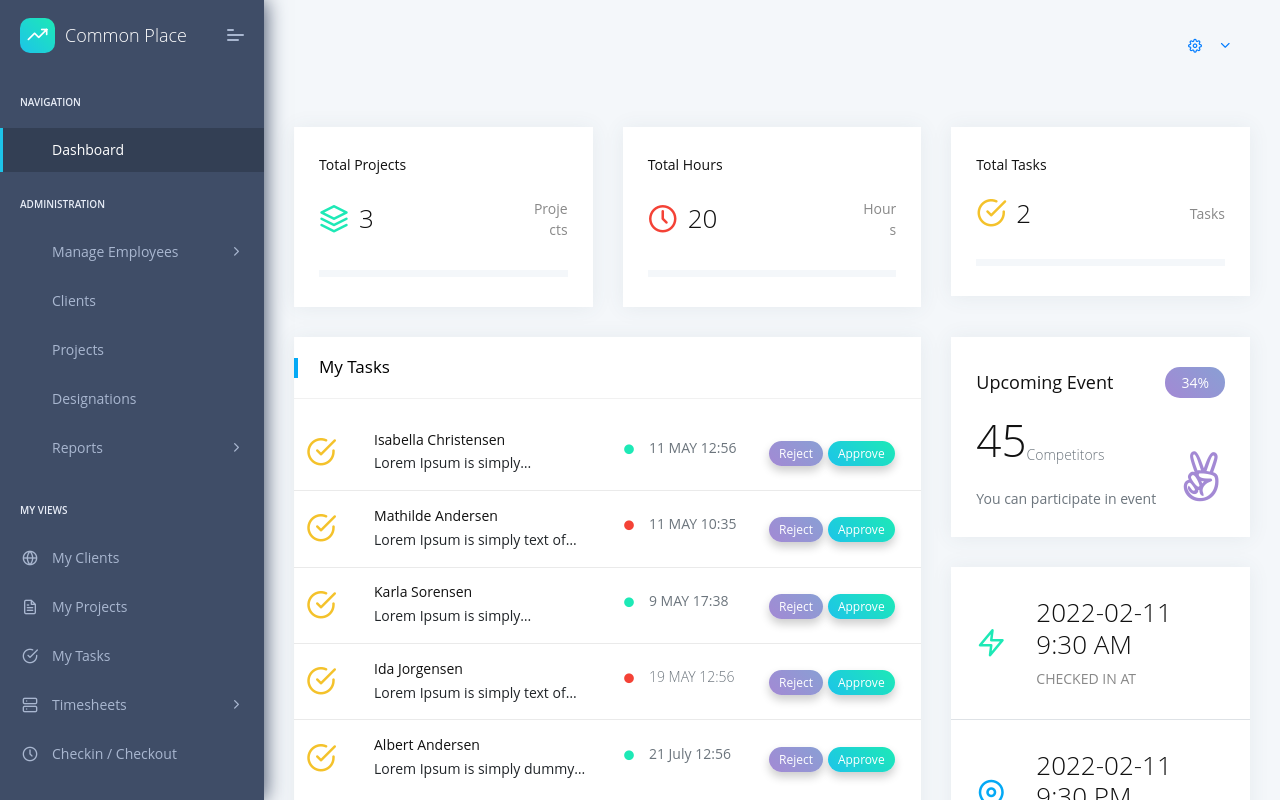
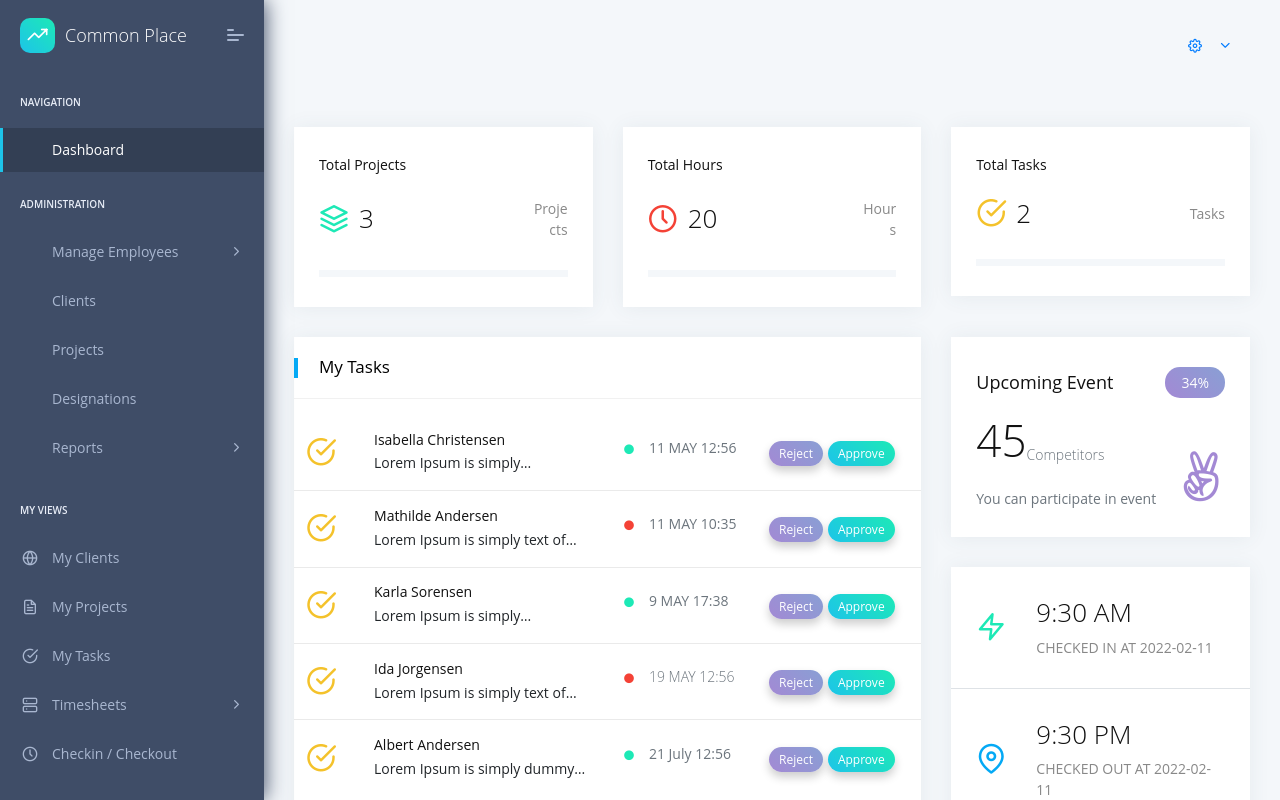
Before and after one commit to aadithyan/common_place_frontend, a React (Create React App) app: page /dashboard in a window 1280 px wide. Shown: the top 800 px of the page. Built offline with nearby package versions, Linux system fonts and the light colour scheme; some icons are missing.

Commit message:
Updating the layouts

```diff
--- a/src/Components/BoxThree/BoxThree.js
+++ b/src/Components/BoxThree/BoxThree.js
@@ -9,8 +9,8 @@ function BoxThree(props) {
             <i className="feather icon-zap f-30 text-c-green"></i>
           </div>
           <div className="col">
-            <h3 className="f-w-300">2022-02-11 9:30 AM</h3>
-            <span className="d-block text-uppercase">{ props.heading }</span>
+            <h3 className="f-w-300">9:30 AM</h3>
+            <span className="d-block text-uppercase">{ props.heading } 2022-02-11</span>
           </div>
         </div>
       </div>
@@ -20,8 +20,8 @@ function BoxThree(props) {
             <i className="feather icon-map-pin f-30 text-c-blue"></i>
           </div>
           <div className="col">
-            <h3 className="f-w-300">2022-02-11 9:30 PM</h3>
-            <span className="d-block text-uppercase">{ props.heading2 }</span>
+            <h3 className="f-w-300">9:30 PM</h3>
+            <span className="d-block text-uppercase">{ props.heading2 } 2022-02-11</span>
           </div>
         </div>
       </div>
```
